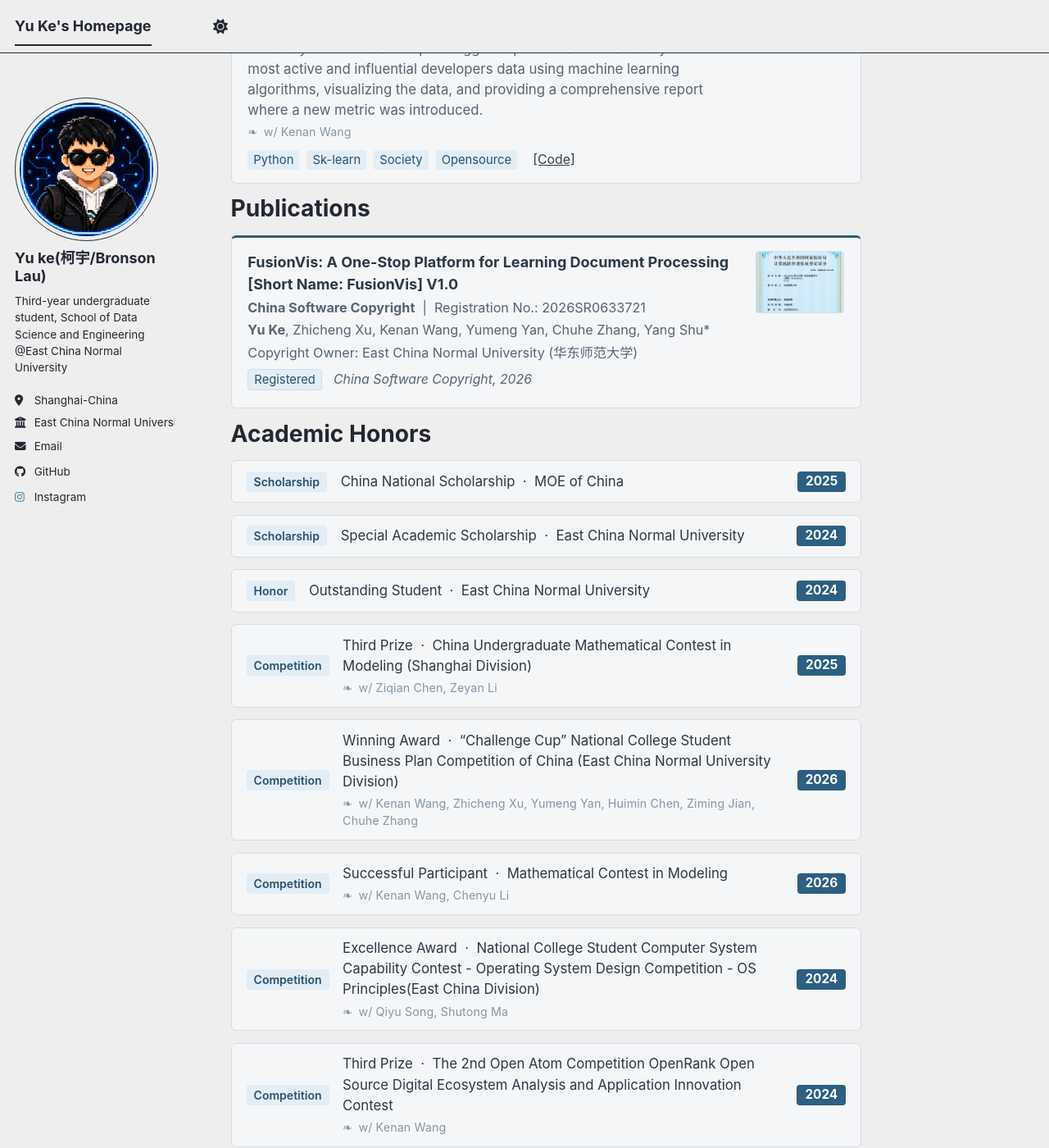
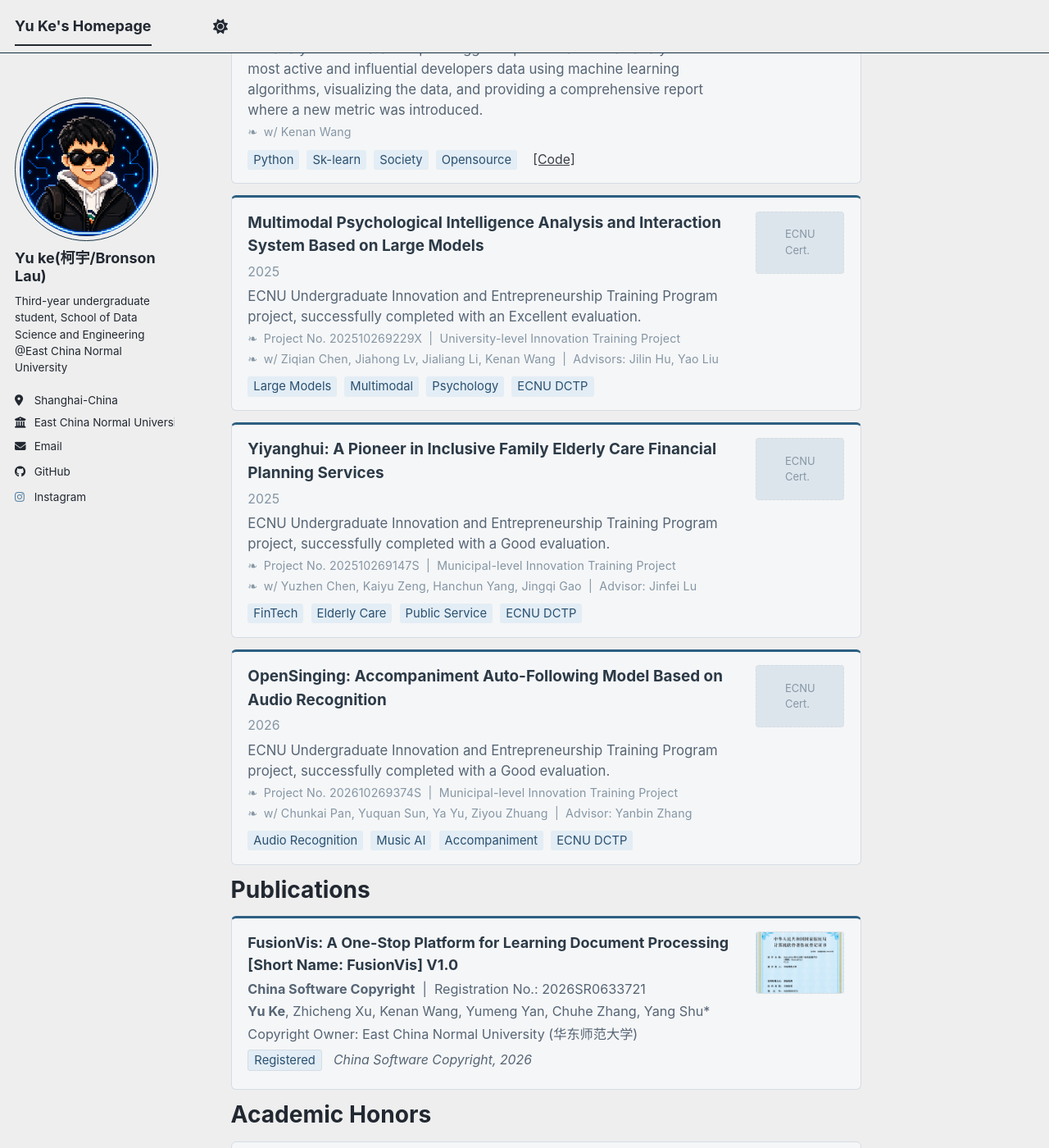
Before and after one commit to BronsonLau/BronsonLau.github.io, a Jekyll site: the page built from _pages/about.md, in a window 1280 px wide and 1400 px high, scrolled down 911 px. Shown: the whole window at 82% size. Built offline with Jekyll 4.4.1, drawn with Linux system fonts in a browser that asks for light colours; a script bundle is joined from its source files by our own code; library files that are not in the unit come from our copies.

Commit message:
projects

```diff
--- a/_pages/about.md
+++ b/_pages/about.md
@@ -268,6 +268,69 @@ Projects & Exploring
   <div class="hp-img-slot">
     <img src="/images/krank.png" alt="thumbnail" style="width:100%;height:100%;object-fit:cover;">
   </div>
+</div>
+
+<div class="hp-card hp-feature-card">
+  <div style="flex:1; min-width:0;">
+    <div style="display:flex; justify-content:space-between; align-items:center; flex-wrap:wrap; gap:0.3em;">
+      <span style="font-weight:bold; font-size:1.05em; color:var(--hp-body-text);">Multimodal Psychological Intelligence Analysis and Interaction System Based on Large Models</span>
+      <span style="color:var(--hp-dim-text); font-size:0.88em;">2025</span>
+    </div>
+    <div style="margin:0.35em 0 0.5em; color:var(--hp-muted-text); font-size:0.93em;">
+      ECNU Undergraduate Innovation and Entrepreneurship Training Program project, successfully completed with an Excellent evaluation.
+      <span style="display:block; margin-top:3px; font-size:0.85em; color:var(--hp-dim-text); letter-spacing:0.01em;">&#x2767;&ensp;Project No. 202510269229X &nbsp;|&nbsp; University-level Innovation Training Project</span>
+      <span style="display:block; margin-top:3px; font-size:0.85em; color:var(--hp-dim-text); letter-spacing:0.01em;">&#x2767;&ensp;w/ Ziqian Chen, Jiahong Lv, Jialiang Li, Kenan Wang &nbsp;|&nbsp; Advisors: Jilin Hu, Yao Liu</span>
+    </div>
+    <div>
+      <span class="hp-tag">Large Models</span>
+      <span class="hp-tag">Multimodal</span>
+      <span class="hp-tag">Psychology</span>
+      <span class="hp-tag">ECNU DCTP</span>
+    </div>
+  </div>
+  <div class="hp-img-slot">ECNU<br>Cert.</div>
+</div>
+
+<div class="hp-card hp-feature-card">
+  <div style="flex:1; min-width:0;">
+    <div style="display:flex; justify-content:space-between; align-items:center; flex-wrap:wrap; gap:0.3em;">
+      <span style="font-weight:bold; font-size:1.05em; color:var(--hp-body-text);">Yiyanghui: A Pioneer in Inclusive Family Elderly Care Financial Planning Services</span>
+      <span style="color:var(--hp-dim-text); font-size:0.88em;">2025</span>
+    </div>
+    <div style="margin:0.35em 0 0.5em; color:var(--hp-muted-text); font-size:0.93em;">
+      ECNU Undergraduate Innovation and Entrepreneurship Training Program project, successfully completed with a Good evaluation.
+      <span style="display:block; margin-top:3px; font-size:0.85em; color:var(--hp-dim-text); letter-spacing:0.01em;">&#x2767;&ensp;Project No. 202510269147S &nbsp;|&nbsp; Municipal-level Innovation Training Project</span>
+      <span style="display:block; margin-top:3px; font-size:0.85em; color:var(--hp-dim-text); letter-spacing:0.01em;">&#x2767;&ensp;w/ Yuzhen Chen, Kaiyu Zeng, Hanchun Yang, Jingqi Gao &nbsp;|&nbsp; Advisor: Jinfei Lu</span>
+    </div>
+    <div>
+      <span class="hp-tag">FinTech</span>
+      <span class="hp-tag">Elderly Care</span>
+      <span class="hp-tag">Public Service</span>
+      <span class="hp-tag">ECNU DCTP</span>
+    </div>
+  </div>
+  <div class="hp-img-slot">ECNU<br>Cert.</div>
+</div>
+
+<div class="hp-card hp-feature-card">
+  <div style="flex:1; min-width:0;">
+    <div style="display:flex; justify-content:space-between; align-items:center; flex-wrap:wrap; gap:0.3em;">
+      <span style="font-weight:bold; font-size:1.05em; color:var(--hp-body-text);">OpenSinging: Accompaniment Auto-Following Model Based on Audio Recognition</span>
+      <span style="color:var(--hp-dim-text); font-size:0.88em;">2026</span>
+    </div>
+    <div style="margin:0.35em 0 0.5em; color:var(--hp-muted-text); font-size:0.93em;">
+      ECNU Undergraduate Innovation and Entrepreneurship Training Program project, successfully completed with a Good evaluation.
+      <span style="display:block; margin-top:3px; font-size:0.85em; color:var(--hp-dim-text); letter-spacing:0.01em;">&#x2767;&ensp;Project No. 202610269374S &nbsp;|&nbsp; Municipal-level Innovation Training Project</span>
+      <span style="display:block; margin-top:3px; font-size:0.85em; color:var(--hp-dim-text); letter-spacing:0.01em;">&#x2767;&ensp;w/ Chunkai Pan, Yuquan Sun, Ya Yu, Ziyou Zhuang &nbsp;|&nbsp; Advisor: Yanbin Zhang</span>
+    </div>
+    <div>
+      <span class="hp-tag">Audio Recognition</span>
+      <span class="hp-tag">Music AI</span>
+      <span class="hp-tag">Accompaniment</span>
+      <span class="hp-tag">ECNU DCTP</span>
+    </div>
+  </div>
+  <div class="hp-img-slot">ECNU<br>Cert.</div>
 </div>
 
 
```
